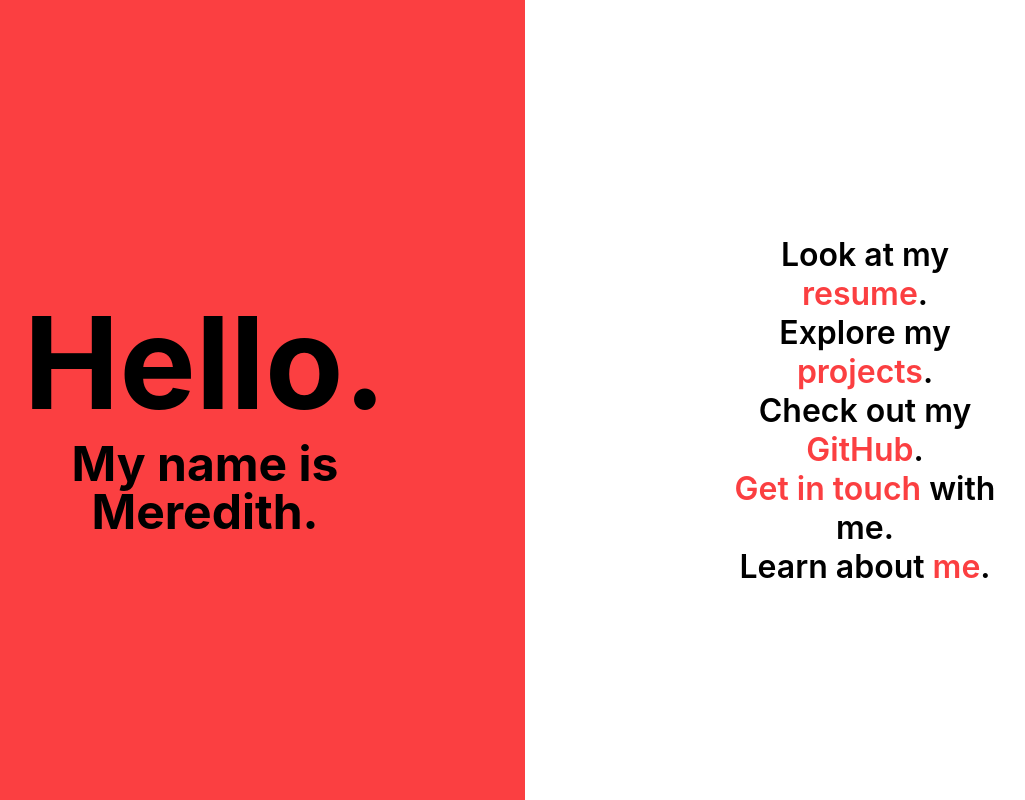
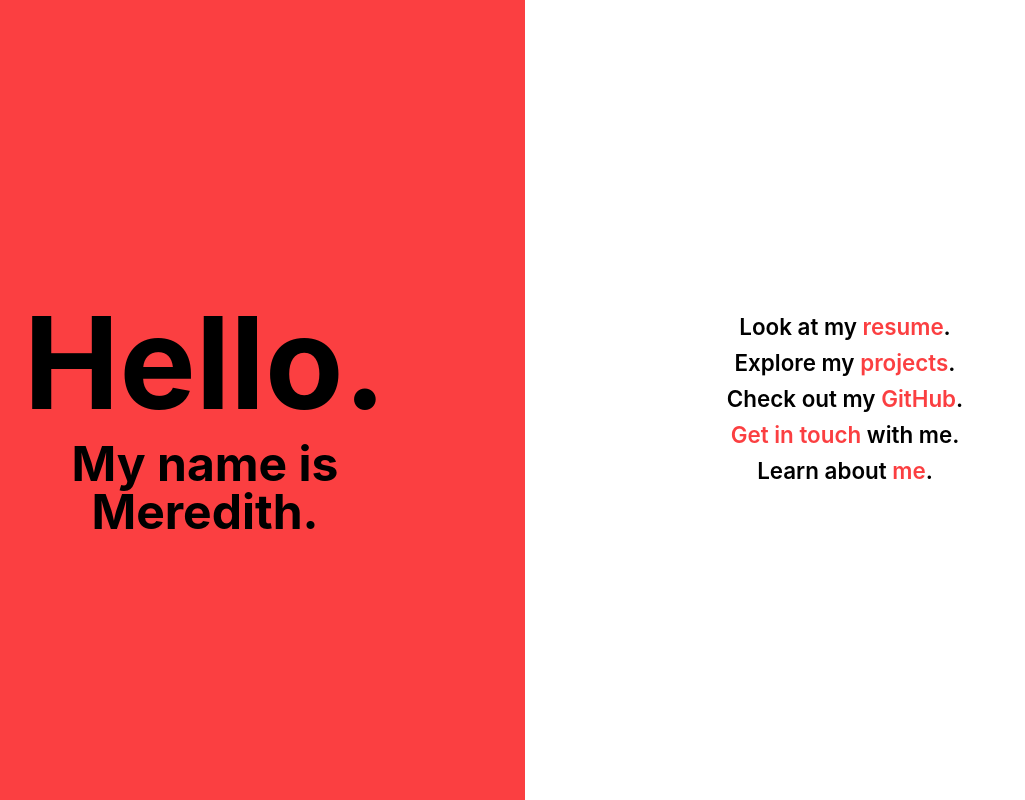
Before and after one commit to merestrickland/my_portfolio, a React (Create React App) app: page / in a window 1280 px wide. Shown: the whole page, without its empty margins (115-1140 px from the left). Built offline with nearby package versions, Linux system fonts and the light colour scheme.

Commit message:
ul styling

```diff
--- a/src/pages/homepage/homepage.component.jsx
+++ b/src/pages/homepage/homepage.component.jsx
@@ -16,21 +16,21 @@ function HomePage() {
         @import url('https://fonts.googleapis.com/css?family=Stoke&display=swap');
       </style> */}
 
-      <div class="split left">
-        <div class="centered">
+      <div className="split left">
+        <div className="centered">
           <h1>Hello.</h1>
           <h2>My name is<span className='name'> Meredith.</span></h2>
         </div>
       </div>
 
-      <div class="split right">
-        <div class="centered">
+      <div className="split right">
+        <div className="centered">
           <ul>
-            <li>Look at my <Link to='/resume' class='emphasized'>resume</Link>.</li>
-            <li>Explore my <Link to='/projects' class='emphasized'>projects</Link>.</li>
-            <li>Check out my <Link to='/github' class='emphasized'>GitHub</Link>.</li>
-            <li><Link class='emphasized'>Get in touch</Link> with me.</li>
-            <li>Learn about <Link class='emphasized'>me</Link>.</li>
+            <li>Look at my <Link to='/resume' className='emphasized'>resume</Link>.</li>
+            <li>Explore my <Link to='/projects' className='emphasized'>projects</Link>.</li>
+            <li>Check out my <Link to='/github' className='emphasized'>GitHub</Link>.</li>
+            <li><Link className='emphasized'>Get in touch</Link> with me.</li>
+            <li>Learn about <Link className='emphasized'>me</Link>.</li>
           </ul>
         </div>
       </div>
--- a/src/pages/homepage/homepage.styles.css
+++ b/src/pages/homepage/homepage.styles.css
@@ -60,14 +60,15 @@ h1 {
 }
 
 ul {
-  /* margin: 0%; */
-  /* padding: 0%; */
+  margin: -45%;
+  padding: 0%;
 }
 
 
 li {
   list-style: none;
-  font-size: 200%;
+  font-size: 140%;
+  margin: 2%;
 }
 
 a {
```
Also changed, not shown: 1 other file (tests, documents, lock files or other folders).
